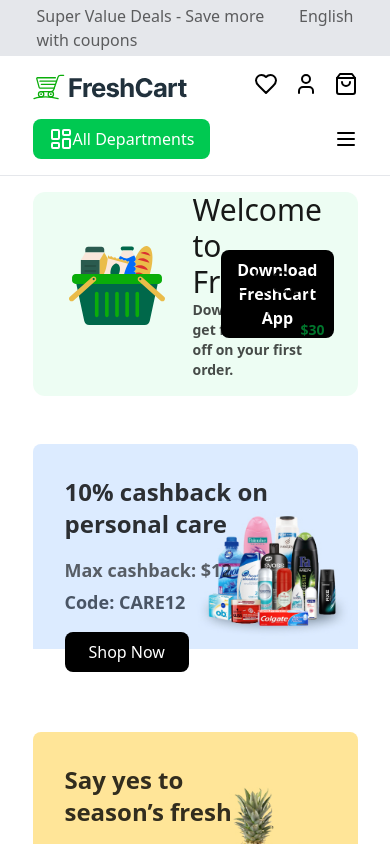
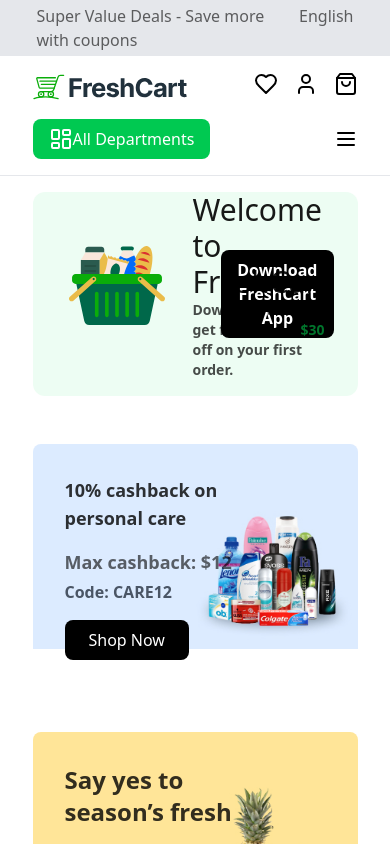
Before and after one commit to yangmalama/E-commerce-app-Full_Stack, a React (Vite) app in the folder Frontend/: page / in a window 390 px wide. Shown: the top 844 px of the page. Built offline with nearby package versions, Linux system fonts and the light colour scheme.

Commit message:
font updated

```diff
--- a/Frontend/src/components/ad-banner-section.jsx
+++ b/Frontend/src/components/ad-banner-section.jsx
@@ -11,13 +11,13 @@
       <div className="relative h-64 rounded-lg flex flex-col justify-between overflow-hidden ">
         <img src={myImage} alt="banner1" />
         <div className="absolute top-8 left-8">
-          <p className="text-2xl font-bold opacity-80">
+          <p className="text-lg  md:text-2xl font-bold opacity-80">
             10% cashback on <br />personal care
           </p>
           <p className="font-semibold text-lg mt-4 opacity-60">
             Max cashback: $12
           </p>
-          <p className="text-gray-600 mt-1 text-lg font-semibold">
+          <p className="text-gray-600 mt-1 text-base md:text-lg font-semibold">
             Code: <span className="font-bold">CARE12</span>
           </p>
           <button className="mt-4 px-6 py-2 bg-black text-white rounded-lg hover:bg-gray-800 transition">
--- a/Frontend/src/components/promotion-section.jsx
+++ b/Frontend/src/components/promotion-section.jsx
@@ -30,7 +30,7 @@
 
 export default function PromotionSection() {
   return (
-    <div className="max-w-6xl mx-auto py-12 px-4 grid grid-cols-1 md:grid-cols-2 lg:grid-cols-4 gap-8">
+    <div className="w-10/12 mx-auto py-12 px-4 bg-gray-100/50 grid grid-cols-1 md:grid-cols-2 lg:grid-cols-4 gap-8">
       {features.map((feature, index) => (
         <div key={index} className="flex flex-col p-4">
           <div className="mr-4 py-4">{feature.icon}</div>
```
